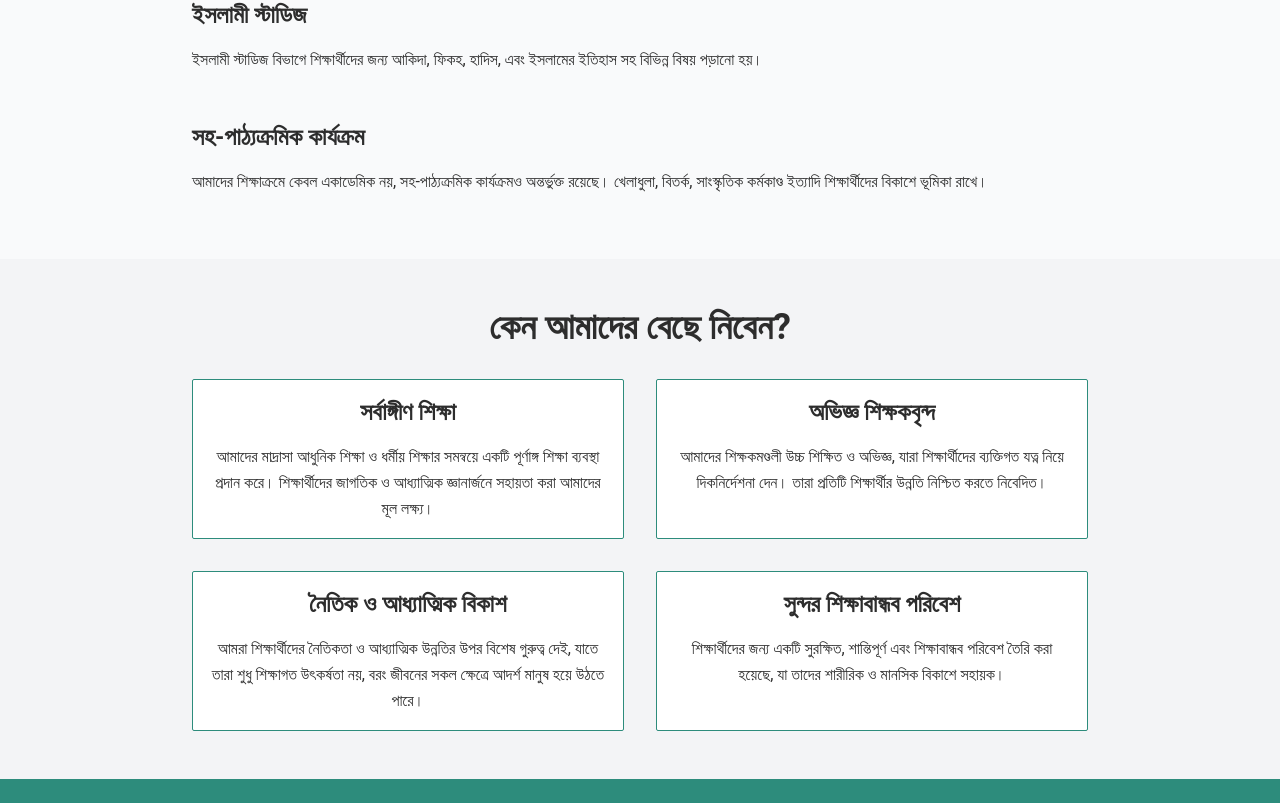
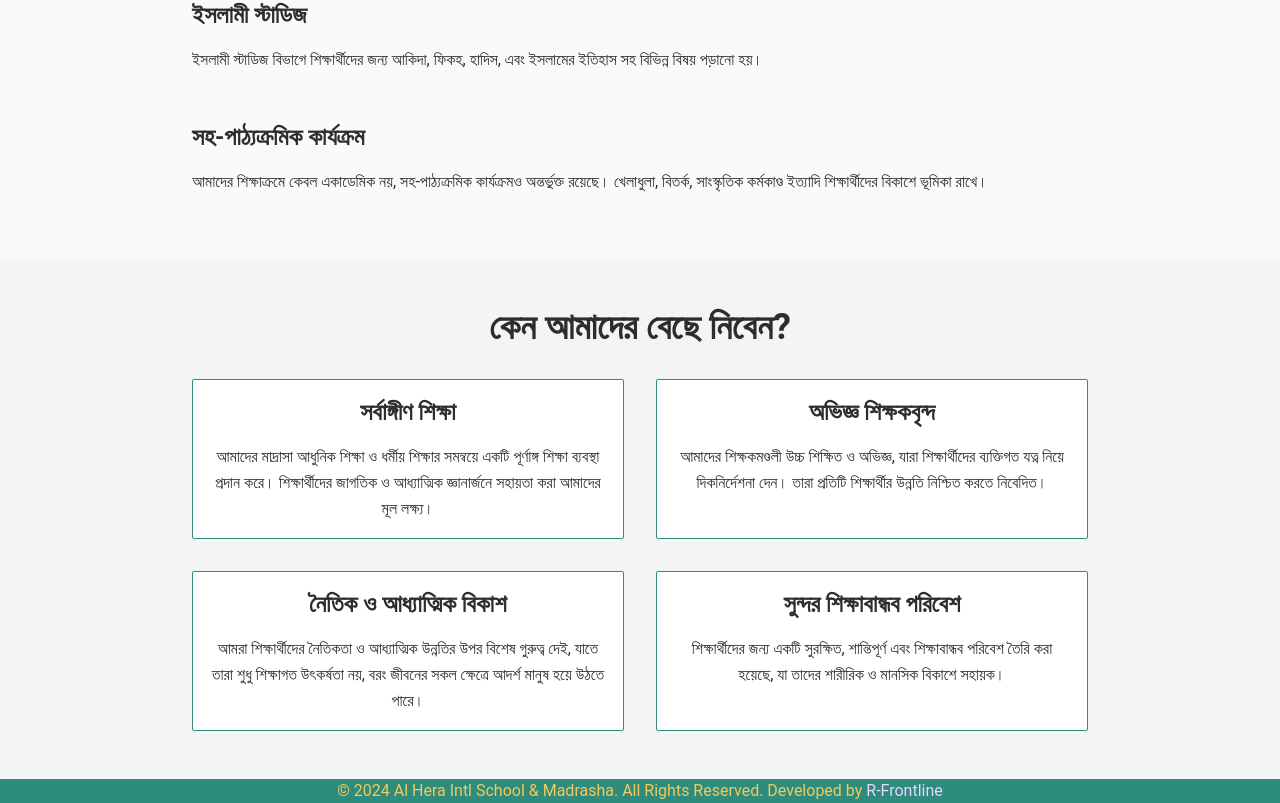
Before and after one commit to pally0091/al-hera-islami-school, a React (Vite) app: page / in a window 1280 px wide. Shown: the part 1622-2425 px from the top of the page. Before the commit the page ends 2401 px from the top, so only its background shows below. Built offline with nearby package versions, Linux system fonts and the light colour scheme.

Commit message:
Added Footer component import and render to App component

```diff
--- a/src/App.jsx
+++ b/src/App.jsx
@@ -1,6 +1,7 @@
 import "./App.css";
 import Banner from "./components/Banner";
 import DescriptionSection from "./components/Description";
+import Footer from "./components/Footer";
 import Navbar from "./components/Navbar";
 import ProgramsCurriculum from "./components/Programs";
 import WhyChooseUs from "./components/WhyUs";
@@ -13,6 +14,7 @@ function App() {
       <DescriptionSection />
       <ProgramsCurriculum />
       <WhyChooseUs />
+      <Footer />
     </>
   );
 }
--- /dev/null
+++ b/src/components/Footer.jsx
@@ -0,0 +1,22 @@
+const Footer = () => {
+  return (
+    <footer>
+      <div className="bg-accent">
+        <p className="text-secondary">
+          © {new Date().getFullYear()} Al Hera Intl School & Madrasha. All
+          Rights Reserved. Developed by{" "}
+          <span className="text-purple-200">
+            <a
+              href="https://github.com/pally0091"
+              target="-blank"
+            >
+              R-Frontline
+            </a>
+          </span>
+        </p>
+      </div>
+    </footer>
+  );
+};
+
+export default Footer;
```
